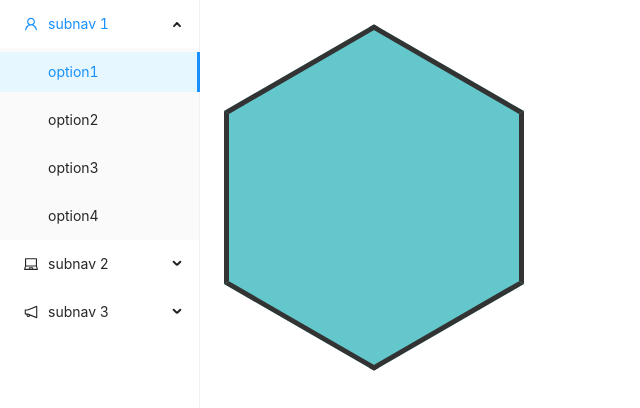
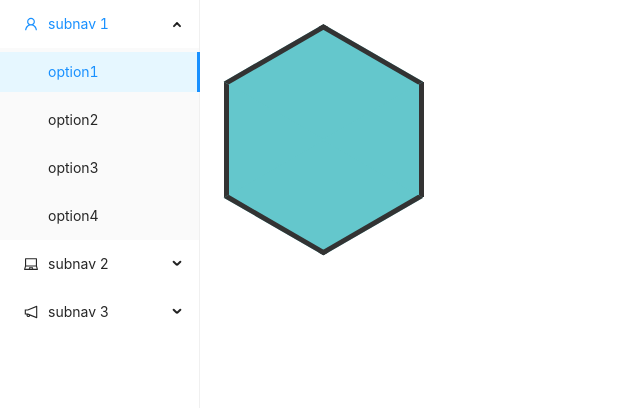
Before and after one commit to GeorgeSheppard/path-finder, a React (Create React App) app: page / in a window 1280 px wide. Shown: the top 408 px of the page, without its empty margins (0-640 px from the left). Built offline with nearby package versions, Linux system fonts and the light colour scheme.

Commit message:
Stylised hexagon fully specified by two parameters, width and borderWidth

```diff
--- a/src/Hexagon/hexagon.jsx
+++ b/src/Hexagon/hexagon.jsx
@@ -3,43 +3,48 @@ import styled from "styled-components";
 
 const StyledHexagon = styled.div`
     position: relative;
-    width: 300px;
-    height: 173.21px;
+    width: ${props => props.width ? `${props.width}px` : "300px"};
+    height: ${props => props.width ? `${(Math.sqrt(3) / 3) * props.width}px` : "173.21px"};
     background-color: #64C7CC;
-    margin: 86.60px 0;
-    border-left: solid 5px #333333;
-    border-right: solid 5px #333333;
+    margin: ${props => props.width ? `${props.width / 2 * Math.sqrt(3) / 3}px 0` : "86.60px 0"};
+    border-left: ${props => props.borderWidth ? `solid ${props.borderWidth}px #333333` : "solid 5px #333333"};
+    border-right: ${props => props.borderWidth ? `solid ${props.borderWidth}px #333333` : "solid 5px #333333"};
     &:before {
         content: "";
         position: absolute;
         z-index: 1;
-        width: 212.13px;
-        height: 212.13px;
+        width: ${props => props.width ? `${props.width / Math.sqrt(2)}px` : "212.13px"};
+        height: ${props => props.width ? `${props.width / Math.sqrt(2)}px` : "212.13px"};
         transform: scaleY(0.5774) rotate(-45deg);
         background-color: inherit;
-        left: 38.9340px;
-        top: -106.0660px;
-        border-top: solid 7.0711px #333333;
-        border-right: solid 7.0711px #333333;
+        left: ${props => (props.width && props.borderWidth) ? `${-props.borderWidth - props.width / (Math.sqrt(2) * 2) + props.width / 2 }px` : "38.9340px"};
+        top: ${props => props.width ? `${-props.width / (Math.sqrt(2) * 2)}px` : "-106.0660px"};
+        border-top: ${props => props.borderWidth ? `solid ${Math.sqrt(2) * props.borderWidth}px #333333` : "7.0711px"};
+        border-right: ${props => props.borderWidth ? `solid ${Math.sqrt(2) * props.borderWidth}px #333333` : "7.0711px"};
     }
     &:after {
         content: "";
         position: absolute;
         z-index: 1;
-        width: 212.13px;
-        height: 212.13px;
+        width: ${props => props.width ? `${props.width / Math.sqrt(2)}px` : "212.13px"};
+        height: ${props => props.width ? `${props.width / Math.sqrt(2)}px` : "212.13px"};
         transform: scaleY(0.5774) rotate(-45deg);
         background-color: inherit;
-        left: 38.9340px;
-        bottom: -106.066px;
-        border-bottom: solid 7.0711px #333333;
-        border-left: solid 7.0711px #333333
+        left: ${props => (props.width && props.borderWidth) ? `${-props.borderWidth - props.width / (Math.sqrt(2) * 2) + props.width / 2 }px` : "38.9340px"};
+        bottom: ${props => props.width ? `${-props.width / (Math.sqrt(2) * 2)}px` : "-106.0660px"};
+        border-bottom: ${props => props.borderWidth ? `solid ${Math.sqrt(2) * props.borderWidth}px #333333` : "7.0711px"};
+        border-left: ${props => props.borderWidth ? `solid ${Math.sqrt(2) * props.borderWidth}px #333333` : "7.0711px"};
     }
 `;
 
 
 const Hexagon = () => {
-    return <StyledHexagon />;
+    const hexagonProps = {
+        width: 200,
+        borderWidth: 5
+    }
+
+    return <StyledHexagon {...hexagonProps} />;
 }
 
 export default Hexagon;
```
